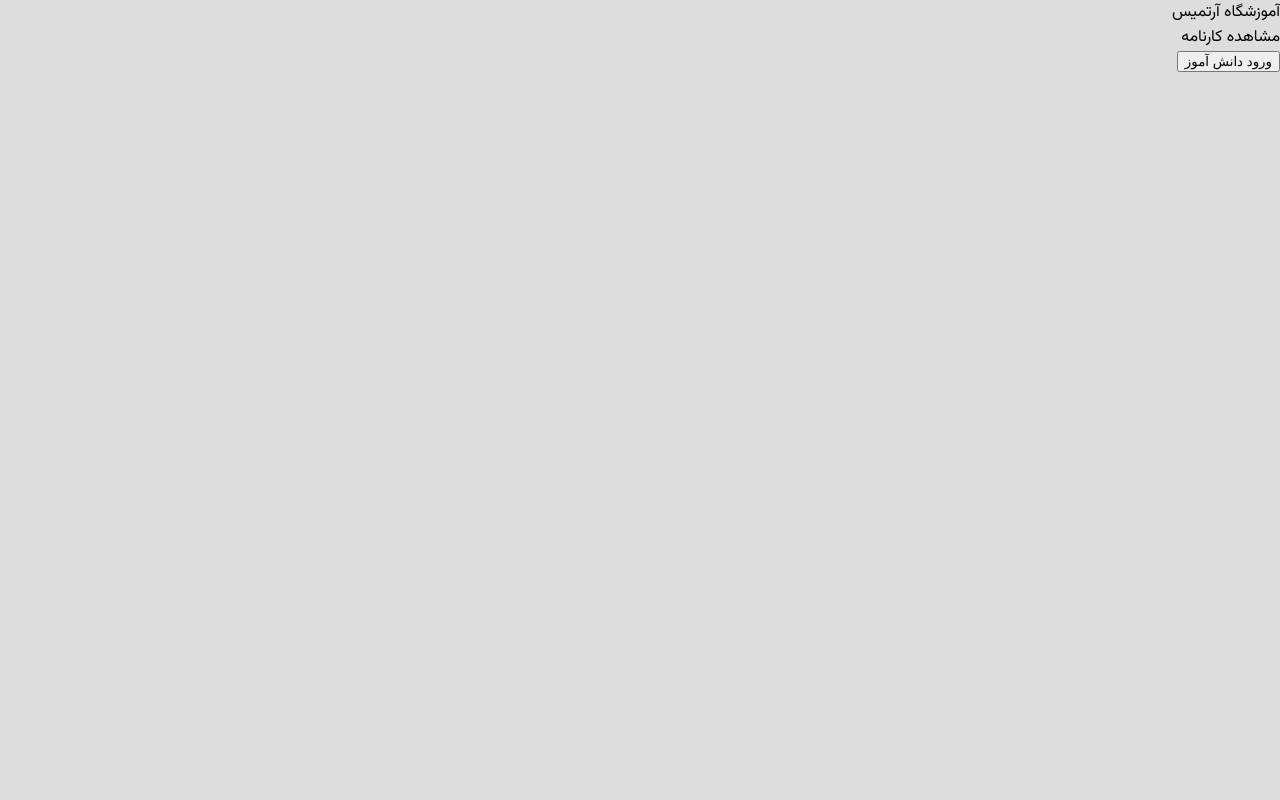
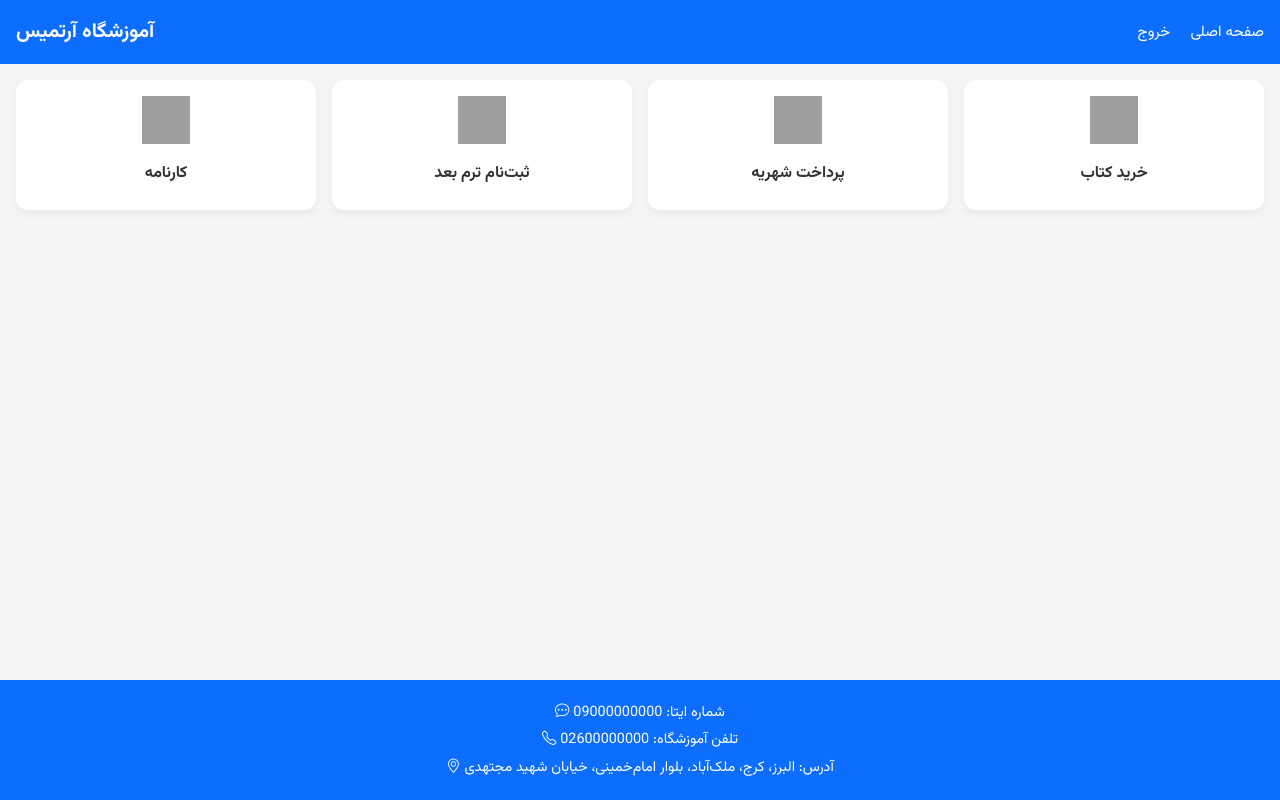
Before and after one commit to ilia-nk/Artemis-Institute, a plain HTML site: page StudentProfile/index.html in a window 1280 px wide. Drawn offline with nearby package versions, Linux system fonts and the light colour scheme; grey boxes are pictures that could not be loaded.

Commit message:
implemented StudentProfile page

```diff
--- a/StudentProfile/index.html
+++ b/StudentProfile/index.html
@@ -6,32 +6,40 @@
     <title>Student Profile</title>
     <link rel="stylesheet" href="style.css">
     <link href="https://fonts.googleapis.com/css2?family=Roboto:ital,wght@0,100;0,300;0,400;0,500;0,700;0,900;1,100;1,300;1,400;1,500;1,700;1,900&family=Vazirmatn:wght@100..900&display=swap" rel="stylesheet">
+    <link rel="stylesheet" href="https://cdn.jsdelivr.net/npm/bootstrap-icons@1.10.5/font/bootstrap-icons.css">
 </head>
 <body>
-    <header id="header" class="scrolled">
-        <div class="header-div-l">
-            <div class="header-item">
-                <span>
-                    آموزشگاه آرتمیس
-                </span>
-            </div>
-            <div class="header-item">
-                <span>
-                    مشاهده کارنامه
-                </span>
-            </div>
-        </div>
-        <div class="header-div-r">
-            <div class="header-button-div">
-                <button>ورود دانش آموز</button>
-            </div>
-        </div>
-    </header>
-    <div class="mainContainer">
+    <header>
+    <h1>آموزشگاه آرتمیس</h1>
+    <nav>
+      <a href="#">صفحه اصلی</a>
+      <a href="#">خروج</a>
+    </nav>
+  </header>
 
+  <main>
+    <div class="card">
+      <img src="https://img.icons8.com/ios-filled/50/000000/test-passed.png" alt="کارنامه">
+      <p>کارنامه</p>
     </div>
-    <footer>
+    <div class="card">
+      <img src="https://img.icons8.com/ios-filled/50/000000/planner.png" alt="ثبت‌نام">
+      <p>ثبت‌نام ترم بعد</p>
+    </div>
+    <div class="card">
+      <img src="https://img.icons8.com/ios-filled/50/000000/bank-card-back-side.png" alt="شهریه">
+      <p>پرداخت شهریه</p>
+    </div>
+    <div class="card">
+      <img src="https://img.icons8.com/ios-filled/50/000000/book.png" alt="خرید کتاب">
+      <p>خرید کتاب</p>
+    </div>
+  </main>
 
-    </footer>
+  <footer>
+    <a href="#"><p><i class="bi bi-chat-dots"></i> شماره ایتا:  09000000000</p></a>
+    <a href="#"><p><i class="bi bi-telephone"></i> تلفن آموزشگاه: 02600000000</p></a>
+    <p><i class="bi bi-geo-alt"></i> آدرس: البرز، کرج، ملک‌آباد، بلوار امام‌خمینی، خیابان شهید مجتهدی</p>
+  </footer>
 </body>
 </html>
--- a/StudentProfile/style.css
+++ b/StudentProfile/style.css
@@ -1,9 +1,103 @@
-body {
-    margin: 0px;
-    padding: 0px;
-    font-family: 'Vazirmatn', sans-serif;
-    box-sizing: border-box;
-    direction: rtl;
-    text-align: right;
-    background-color: #DDDDDD;
-}
+
+* {
+      box-sizing: border-box;
+      padding: 0;
+      margin: 0;
+      font-family: 'Vazirmatn', sans-serif;
+    }
+
+    body {
+      background-color: #f5f5f5;
+      color: #333;
+      display: flex;
+      flex-direction: column;
+      min-height: 100vh
+    }
+
+    header {
+      background-color: #0d6efd;
+      color: white;
+      padding: 1rem;
+      display: flex;
+      justify-content: space-between;
+      align-items: center;
+    }
+
+    header h1 {
+      font-size: 1.25rem;
+    }
+
+    nav a {
+      color: white;
+      margin-left: 1rem;
+      text-decoration: none;
+      font-size: 0.95rem;
+    }
+
+    main {
+      padding: 1rem;
+      display: grid;
+      grid-template-columns: 1fr;
+      gap: 1rem;
+      flex-grow: 1;
+    }
+
+    .card {
+      background-color: white;
+      padding: 1rem;
+      border-radius: 12px;
+      box-shadow: 0 4px 10px rgba(0, 0, 0, 0.05);
+      text-align: center;
+      cursor: pointer;
+      transition-duration: 5ms;
+      max-height: 130px;
+    }
+
+    .card:hover {
+        border: #0d6efd 2px solid;
+    }
+
+    .card:hover p {
+        color: #0d6efd;
+        font-weight: 900;
+    }
+
+    .card img {
+      width: 48px;
+      height: 48px;
+      margin-bottom: 0.5rem;
+    }
+
+    .card p {
+      font-size: 1rem;
+      font-weight: bold;
+    }
+
+    footer {
+      background-color: #0d6efd;
+      color: white;
+      text-align: center;
+      padding: 1rem;
+      font-size: 0.9rem;
+    }
+
+    footer a {
+        text-decoration: none;
+        color: white;
+    }
+
+    footer p {
+      margin: 0.3rem 0;
+    }
+
+    @media (min-width: 600px) {
+      main {
+        grid-template-columns: repeat(2, 1fr);
+      }
+    }
+
+    @media (min-width: 900px) {
+      main {
+        grid-template-columns: repeat(4, 1fr);
+      }
+    }
```
